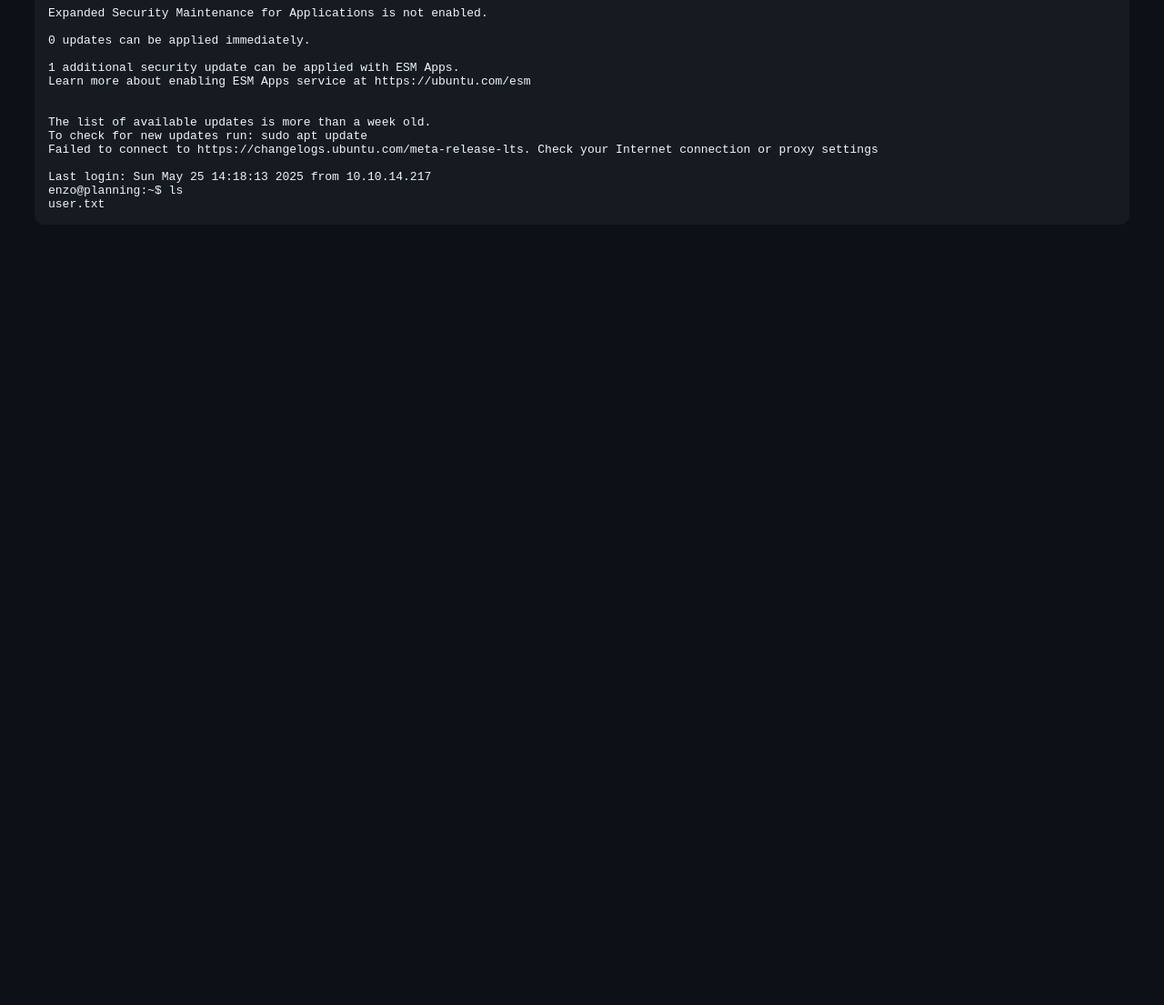
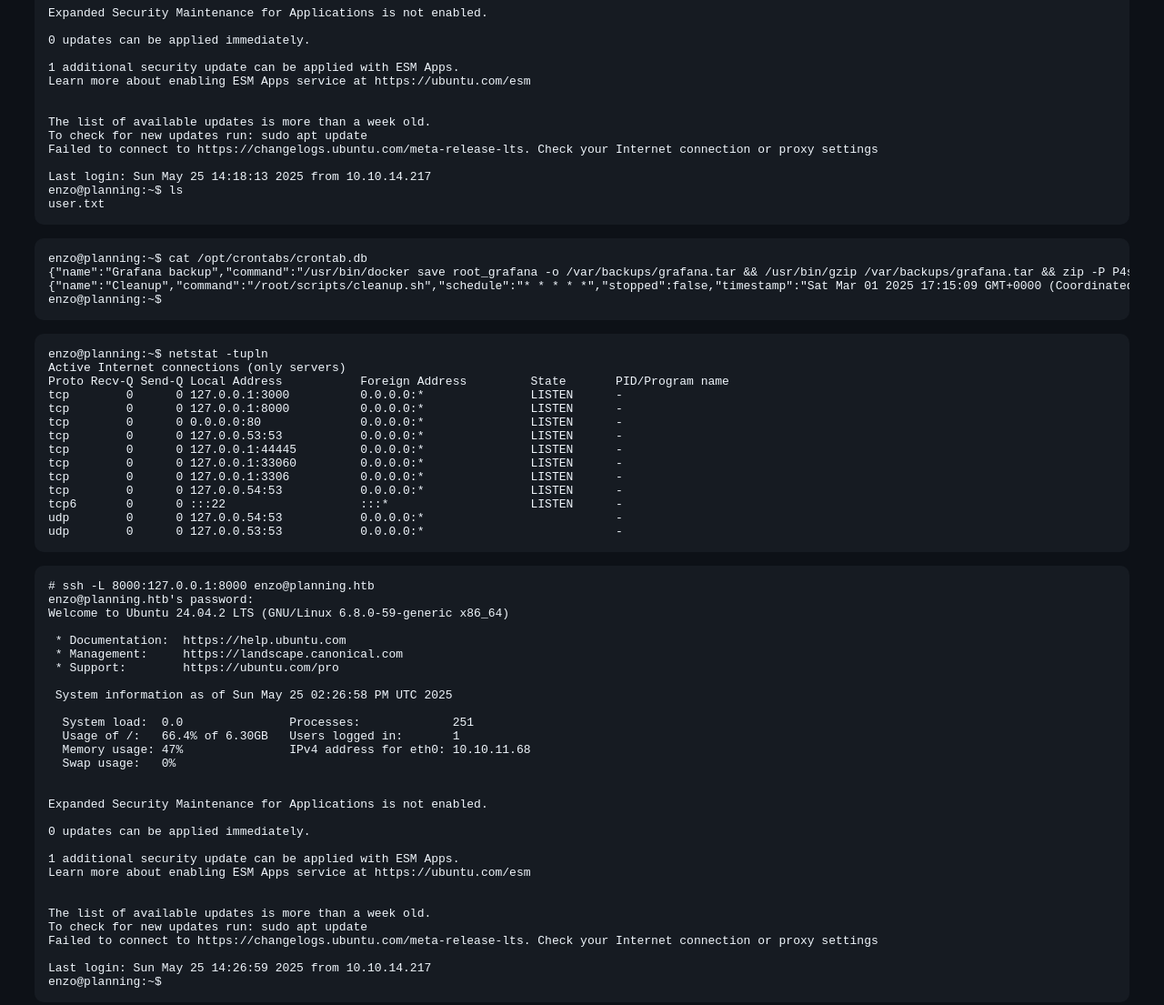
Before and after one commit to Osiris-MH/Osiris-MH.github.io, a plain HTML site: page walkthroughs/Planning.html in a window 1280 px wide. Shown: the part 3479-4584 px from the top of the page at 91% size. Before the commit the page ends 3779 px from the top, so only its background shows below. Drawn offline with Linux system fonts and the light colour scheme.

Commit message:
Modificacion

```diff
--- a/walkthroughs/Planning.html
+++ b/walkthroughs/Planning.html
@@ -204,5 +204,62 @@ enzo@planning:~$ ls
 user.txt
 </pre>
 
+<pre>enzo@planning:~$ cat /opt/crontabs/crontab.db
+{"name":"Grafana backup","command":"/usr/bin/docker save root_grafana -o /var/backups/grafana.tar && /usr/bin/gzip /var/backups/grafana.tar && zip -P P4ssw0rdS0pRi0T3c /var/backups/grafana.tar.gz.zip /var/backups/grafana.tar.gz && rm /var/backups/grafana.tar.gz","schedule":"@daily","stopped":false,"timestamp":"Fri Feb 28 2025 20:36:23 GMT+0000 (Coordinated Universal Time)","logging":"false","mailing":{},"created":1740774983276,"saved":false,"_id":"GTI22PpoJNtRKg0W"}
+{"name":"Cleanup","command":"/root/scripts/cleanup.sh","schedule":"* * * * *","stopped":false,"timestamp":"Sat Mar 01 2025 17:15:09 GMT+0000 (Coordinated Universal Time)","logging":"false","mailing":{},"created":1740849309992,"saved":false,"_id":"gNIRXh1WIc9K7BYX"}
+enzo@planning:~$
+</pre>
+
+<pre>enzo@planning:~$ netstat -tupln
+Active Internet connections (only servers)
+Proto Recv-Q Send-Q Local Address           Foreign Address         State       PID/Program name
+tcp        0      0 127.0.0.1:3000          0.0.0.0:*               LISTEN      -
+tcp        0      0 127.0.0.1:8000          0.0.0.0:*               LISTEN      -
+tcp        0      0 0.0.0.0:80              0.0.0.0:*               LISTEN      -
+tcp        0      0 127.0.0.53:53           0.0.0.0:*               LISTEN      -
+tcp        0      0 127.0.0.1:44445         0.0.0.0:*               LISTEN      -
+tcp        0      0 127.0.0.1:33060         0.0.0.0:*               LISTEN      -
+tcp        0      0 127.0.0.1:3306          0.0.0.0:*               LISTEN      -
+tcp        0      0 127.0.0.54:53           0.0.0.0:*               LISTEN      -
+tcp6       0      0 :::22                   :::*                    LISTEN      -
+udp        0      0 127.0.0.54:53           0.0.0.0:*                           -
+udp        0      0 127.0.0.53:53           0.0.0.0:*                           -
+</pre>
+
+<pre># ssh -L 8000:127.0.0.1:8000 enzo@planning.htb
+enzo@planning.htb's password:
+Welcome to Ubuntu 24.04.2 LTS (GNU/Linux 6.8.0-59-generic x86_64)
+
+ * Documentation:  https://help.ubuntu.com
+ * Management:     https://landscape.canonical.com
+ * Support:        https://ubuntu.com/pro
+
+ System information as of Sun May 25 02:26:58 PM UTC 2025
+
+  System load:  0.0               Processes:             251
+  Usage of /:   66.4% of 6.30GB   Users logged in:       1
+  Memory usage: 47%               IPv4 address for eth0: 10.10.11.68
+  Swap usage:   0%
+
+
+Expanded Security Maintenance for Applications is not enabled.
+
+0 updates can be applied immediately.
+
+1 additional security update can be applied with ESM Apps.
+Learn more about enabling ESM Apps service at https://ubuntu.com/esm
+
+
+The list of available updates is more than a week old.
+To check for new updates run: sudo apt update
+Failed to connect to https://changelogs.ubuntu.com/meta-release-lts. Check your Internet connection or proxy settings
+
+Last login: Sun May 25 14:26:59 2025 from 10.10.14.217
+enzo@planning:~$
+</pre>
+<pre>
+  <img src="IMG/Planin3.png">
+</pre>
+
 </body>
 </html>
```
Also changed, not shown: walkthroughs/IMG/Planin3.png (added), walkthroughs/IMG/Planin4.png (added).
